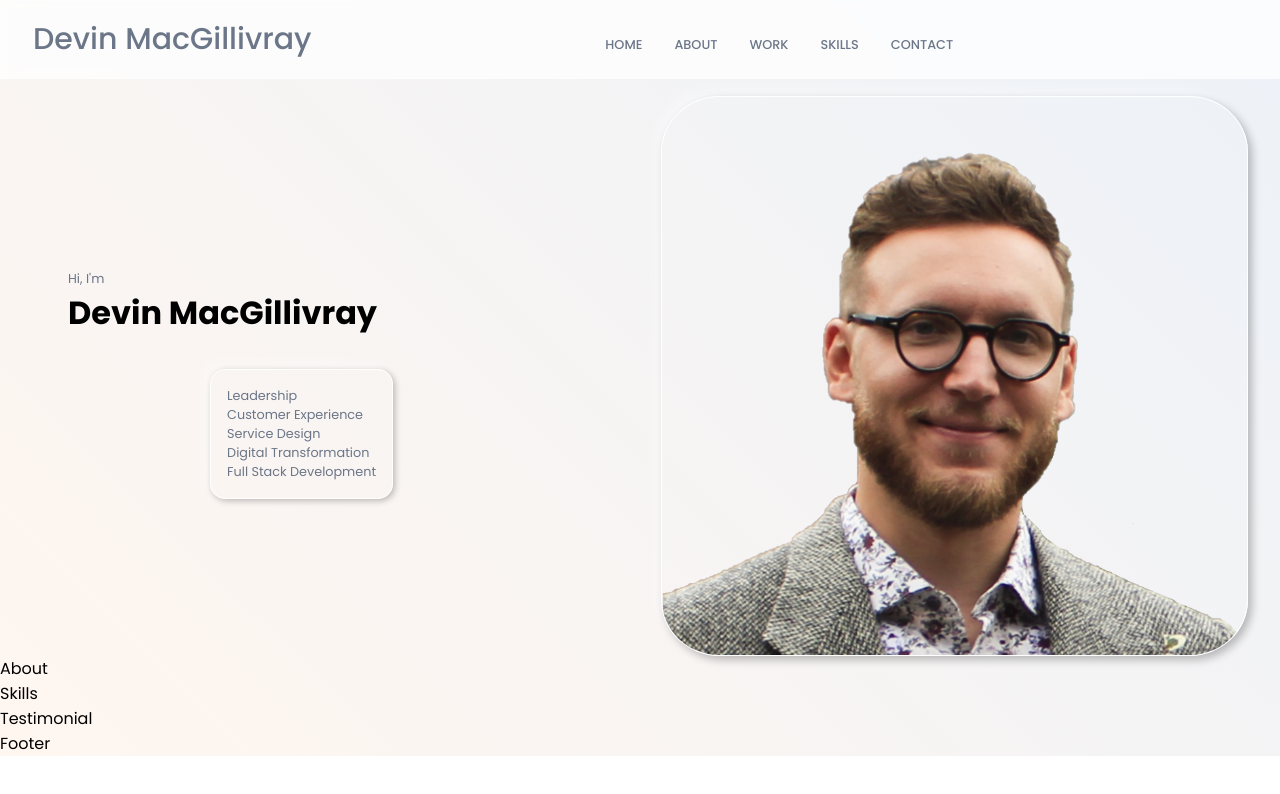
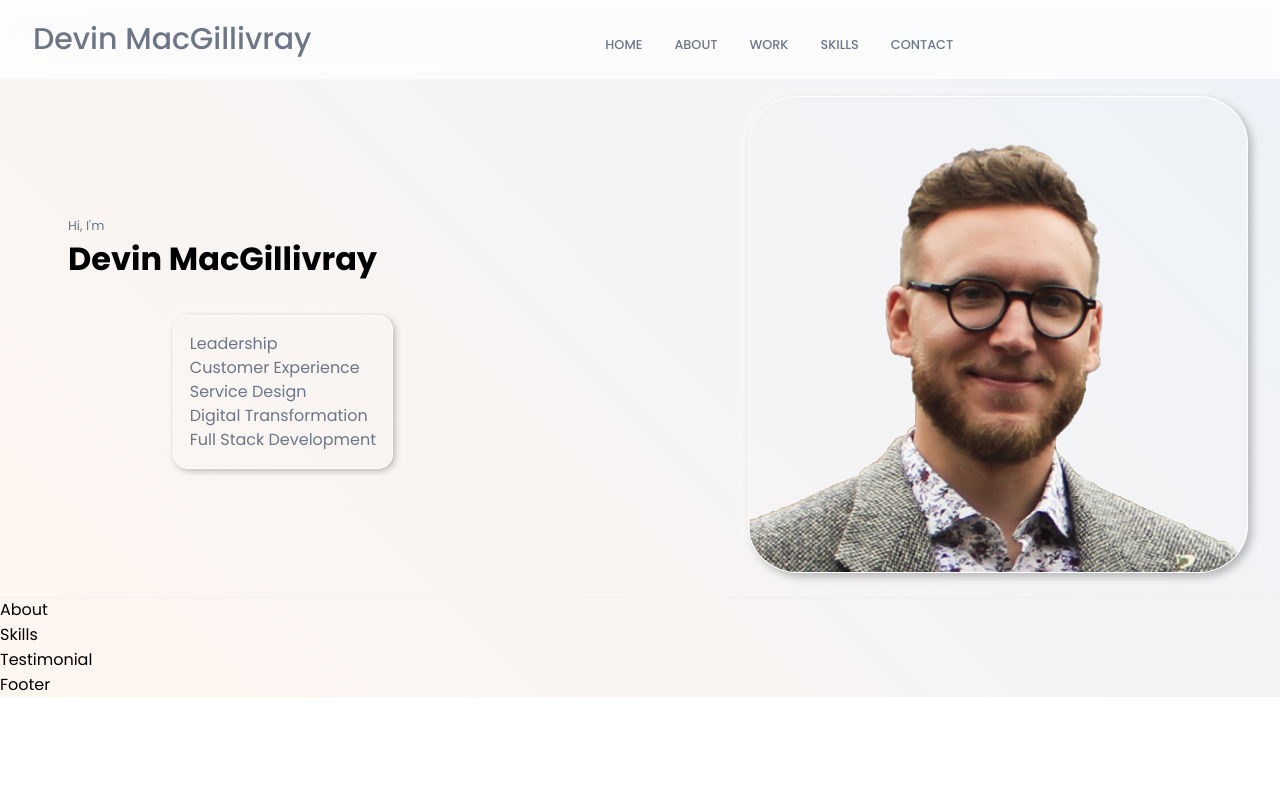
Before and after one commit to devhmac/Final_portfolio, a Next.js app in the folder portfolio-site/: page / in a window 1280 px wide. Shown: the top 794 px of the page. Built offline with nearby package versions, Linux system fonts and the light colour scheme; a web font is replaced by a local one.

Commit message:
tweaking responsive

```diff
--- a/portfolio-site/styles/Header.module.scss
+++ b/portfolio-site/styles/Header.module.scss
@@ -33,14 +33,15 @@
   width: 100%;
   height: 100%;
   flex-direction: row;
-  padding: 6rem 2rem 0;
-
+  padding: 6rem 2rem 1.5rem;
+  box-shadow: 0px 1px rgba(185, 185, 185, 0.1);
   @media screen and (min-width: 2000px) {
     padding-top: 8rem;
   }
   //might tweak
-  @media screen and (max-width: 1200px) {
+  @media screen and (max-width: 1000px) {
     flex-direction: column;
+    align-items: flex-start;
   }
   @media screen and (max-width: 400px) {
     padding: 6rem 1rem 2rem;
@@ -83,18 +84,17 @@
     width: auto;
     box-shadow: 2px 2px 6px 0 rgba(0, 0, 0, 0.25),
       -8px -8px 12px 0 rgba(255, 255, 255, 0.3);
-  }
 
-  .tag-cmp {
     flex-direction: column;
     margin-top: 1rem;
     p {
       width: 100%;
       text-align: left;
+      font-size: 1rem;
     }
   }
 
-  @media screen and (max-width: 1200px) {
+  @media screen and (max-width: 1000px) {
     justify-content: flex-start;
     align-items: flex-start;
   }
@@ -110,7 +110,7 @@
   margin-left: 1rem;
 
   img {
-    width: 70%;
+    width: 500px;
     object-fit: contain;
     z-index: 1;
 
@@ -119,10 +119,17 @@
     box-shadow: 4px 4px 8px 0 rgba(0, 0, 0, 0.25),
       -8px -8px 12px 0 rgba(255, 255, 255, 0.3);
 
-    @media screen and (max-width: 1200px) {
-      margin-top: 1rem;
+    @media screen and (max-width: 1000px) {
+      margin-top: -5rem;
       justify-content: flex-start;
       align-items: flex-start;
+      width: 70%;
+    }
+    @media screen and (max-width: 785px) {
+      margin-top: 1rem;
+      // justify-content: flex-start;
+      // align-items: flex-start;
+      // width: 70%;
     }
   }
 
```
Also changed, not shown: portfolio-site/container/Header.jsx (+0 -14 lines).
